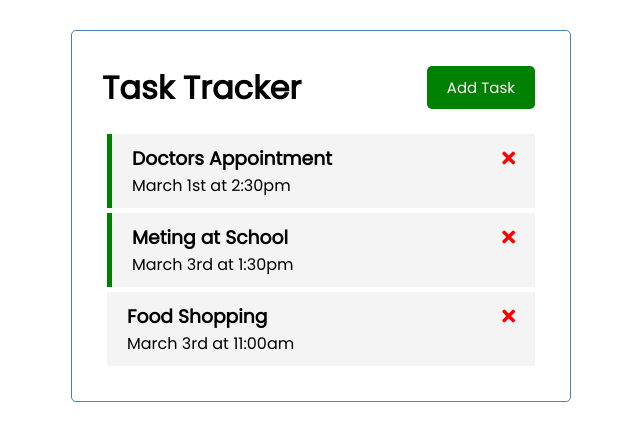
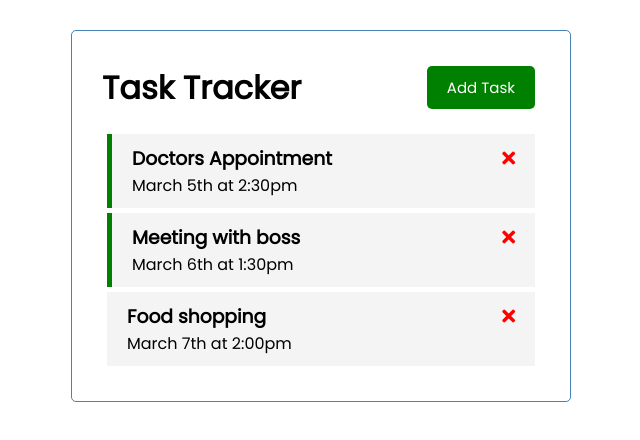
Before and after one commit to ChristopherKevinHamdajani/TaskManager, a Vue app: page / in a window 1280 px wide. Shown: the top 440 px of the page, without its empty margins (319-959 px from the left). Built offline with nearby package versions, Linux system fonts and the light colour scheme; data requests are answered from the project's data file.

Commit message:
make the fake server json-server works

```diff
--- a/babel.config.js
+++ b/babel.config.js
@@ -1,8 +1,8 @@
 module.exports = {
-  // presets: [
-  //   '@vue/cli-plugin-babel/preset'
+  presets: [
+    '@vue/cli-plugin-babel/preset'
+  ]
+  // "presets": [
+  //   "@babel/preset-env"
   // ]
-  "presets": [
-    "@babel/preset-env"
-  ]
 }
--- a/src/App.vue
+++ b/src/App.vue
@@ -43,34 +43,20 @@
       this.tasks = [...this.tasks, task]
     },
     async fetchTasks() {
-      const res = await fetch('http://localhost:3000/tasks')
+      const res = await fetch('http://localhost:5000/tasks')
 
-      // const data = await res.json()
       const data = await res.json()
       return data
-    }
+    },
+    async fetchTask(id) {
+      const res = await fetch(`http://localhost:5000/tasks/${id}`)
+
+      const data = await res.json()
+      return data
+    },
   },
-  created() {
-    this.tasks = [
-      {
-        id: 1,
-        text: 'Doctors Appointment',
-        day: 'March 1st at 2:30pm',
-        reminder: true,
-      },
-      {
-        id: 2,
-        text: 'Meting at School',
-        day: 'March 3rd at 1:30pm',
-        reminder: true,
-      },
-      {
-        id: 3,
-        text: 'Food Shopping',
-        day: 'March 3rd at 11:00am',
-        reminder: false,
-      },
-    ]
+  async created() {
+    this.tasks = await this.fetchTasks()
   }
 }
 </script>
```
